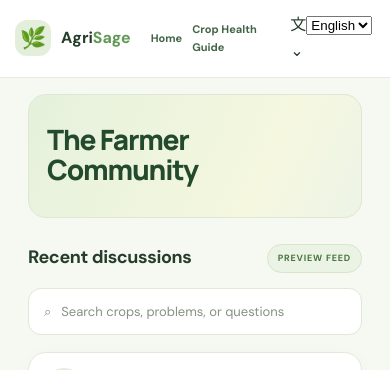
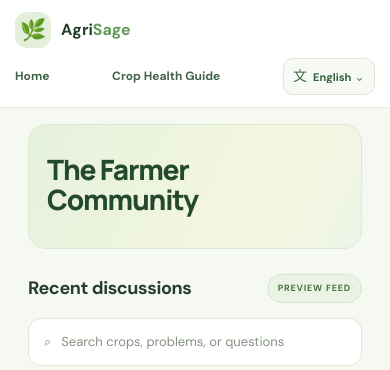
Before and after one commit to schinche735-hash/AgriSage, a Flask app: page /community in a window 390 px wide. Shown: the top 370 px of the page. Run offline with Flask 3, Linux system fonts and the light colour scheme; data that the repository does not hold is empty; some libraries are stand-ins or nearby versions.

Commit message:
Style compact Community language menu

```diff
--- a/static/style.css
+++ b/static/style.css
@@ -751,3 +751,19 @@ footer.team-credit>span:first-child{font-weight:400;letter-spacing:0;color:inher
  .community-crop-filter{flex:0 0 auto;font-size:11px}
  .community-post-photo{height:220px}
 }
+
+
+/* Compact language menu for the full-page Community header. */
+.community-page .community-topbar nav{gap:clamp(10px,1.8vw,22px)}
+.community-page .community-language-picker{display:inline-flex;align-items:center;gap:6px;position:relative;padding:7px 10px;border:1px solid #dce7d5;border-radius:10px;background:#f7faf4;color:#426547;white-space:nowrap}
+.community-page .community-language-picker>span:first-child{font-size:14px}
+.community-page .community-language-picker select{appearance:none;border:0;outline:0;background:transparent;color:#315f3d;font:700 12px 'DM Sans',sans-serif;cursor:pointer;padding:0 13px 0 0;max-width:95px}
+.community-page .community-language-picker select option{background:#fff;color:#263d2b}
+.community-page .community-language-chevron{position:absolute;right:9px;pointer-events:none;font-size:13px;color:#6e8668}
+@media(max-width:540px){
+ .community-page .community-topbar{flex-wrap:wrap;gap:10px}
+ .community-page .community-topbar nav{width:100%;justify-content:space-between;gap:8px}
+ .community-page .community-topbar nav a{font-size:12px}
+ .community-page .community-language-picker{padding:6px 9px}
+ .community-page .community-language-picker select{font-size:11px;max-width:85px}
+}
```
